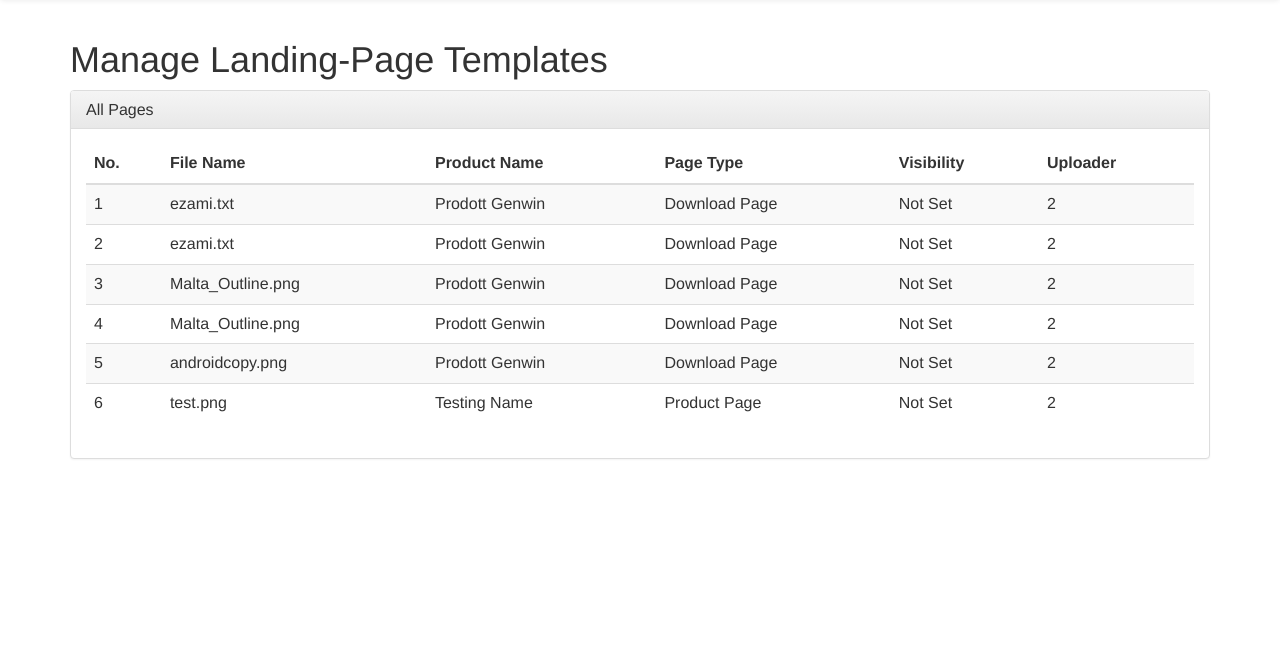
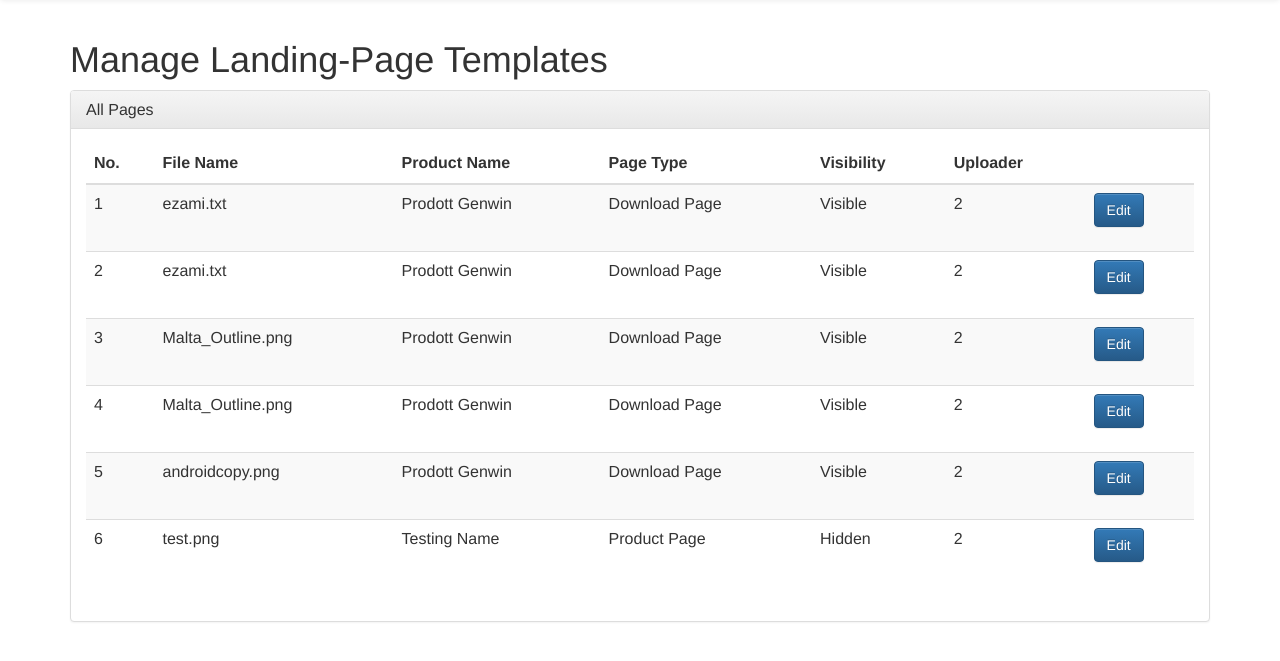
Before and after one commit to PESTLab/team-b, a Flask app: page /showallfiles in a window 1280 px wide. Shown: the part 52-713 px from the top of the page. Run offline with Flask 2, Linux system fonts and the light colour scheme; a user stored in the database is signed in; data comes from the database, SQL or seed files in the repository; some libraries are stand-ins or nearby versions.

Commit message:
Edit button and Skeloton of EditPg.html added

```diff
--- a/app/templates/showallfiles.html
+++ b/app/templates/showallfiles.html
@@ -22,6 +22,7 @@
                         <th>Page Type</th>
                         <th>Visibility</th>
                         <th>Uploader</th>
+                        <th></th>
                     </tr>
                     </thead>
                     <tbody>
@@ -39,15 +40,21 @@
                             {% endif %}
                         </td>
                         <td>
-                            {% if f.visibility == 0 %}
+                            {% if f.visibility == "visible" %}
                             Visible
-                            {% elif f.visibility == 1 %}
+                            {% elif f.visibility == "hidden" %}
                             Hidden
                             {% else %}
                             Not Set
                             {% endif %}
                         </td>
                         <td>{{f.uploader_id}}</td>
+                        <td>
+                            <form role="form" action="{{ url_for('editpg') }}" method="get" name="adduser">
+                            <input type="hidden" name="pageid" value="{{f.id}}">
+                            <button class="btn btn-primary" type="submit">Edit</button>
+                            </form>
+                        </td>
                     </tr>
                     {% endfor %}
                     </tbody>
--- a/app/views.py
+++ b/app/views.py
@@ -17,11 +17,9 @@ googlelogin = GoogleLogin(app)
 def load_user(id):
     return User.query.get(int(id))
 
-
 @app.before_request
 def before_request():
     g.user = current_user
-
 
 @app.route('/')
 @app.route('/index')
@@ -108,12 +106,9 @@ def login():
                            title='Sign In',
                            form=form, )
 
-
-
 def allowed_file(filename):
     return '.' in filename and \
            filename.rsplit('.', 1)[1] in ALLOWED_EXTENSIONS
-
 
 @oid.after_login
 def after_login(resp):
@@ -140,15 +135,17 @@ def after_login(resp):
     login_user(user, remember=remember_me)
     return redirect(request.args.get('next') or url_for('index'))
 
-
 @app.route('/logout')
 def logout():
     logout_user()
     return redirect(url_for('index'))
 
-
-
-
 @app.route('/redirecting')
 def redirector():
     return redirect(url_for('file:///C:/Users/Nick.Nick-PC/PycharmProjects/teamB/landingpages/pageA.html'), 302)
+
+@app.route('/editpage')
+def editpg():
+    pgid = request.args.get('pageid')
+    landpage = LandingPage.query.filter_by(id=pgid).first()
+    return render_template('editpage.html', title='Edit Landing Page', f=landpage)
```
Also changed, not shown: app/templates/editpage.html (added, +19 -0 lines), app/static/edit.png (added), 3 other files.
